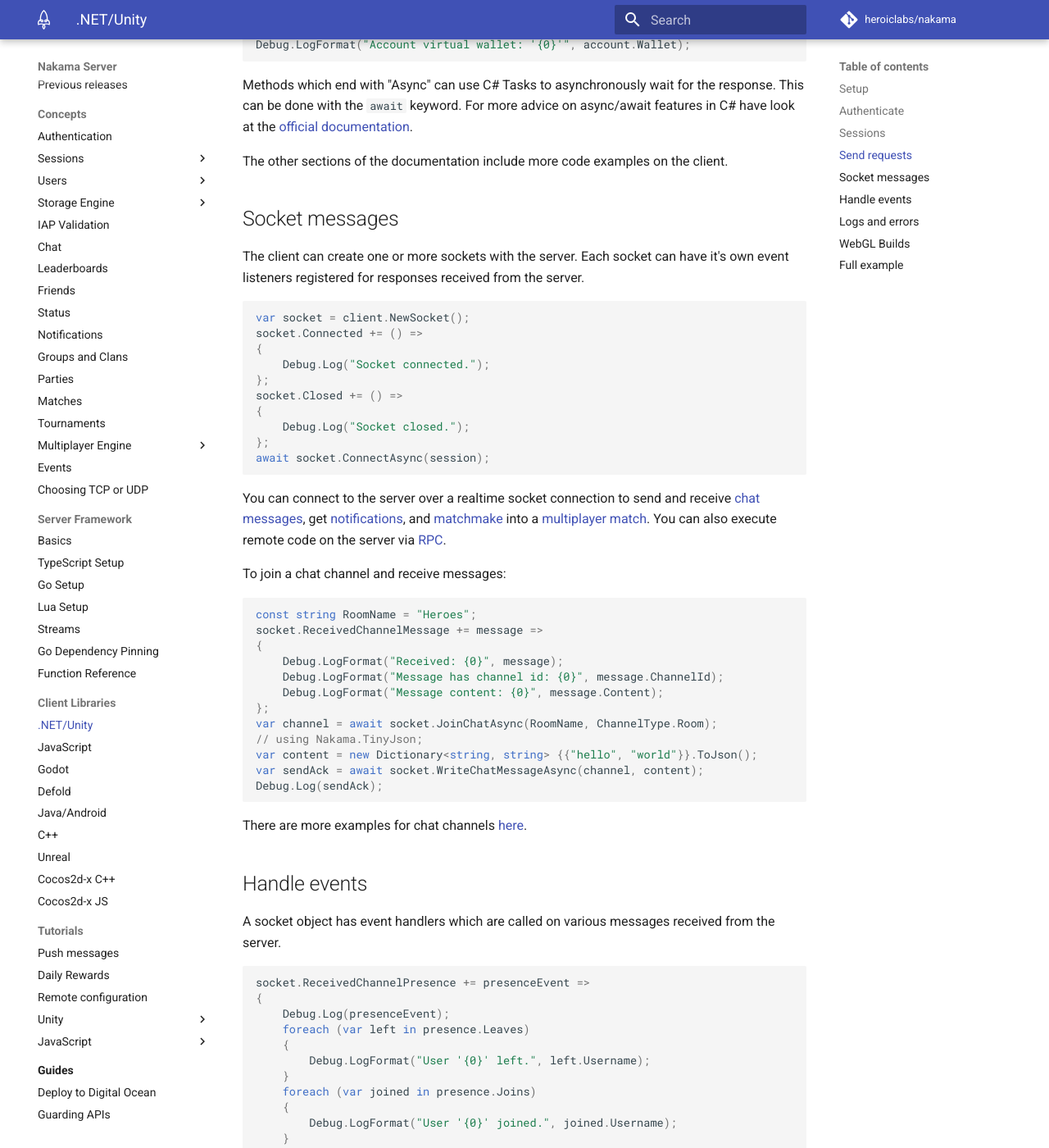
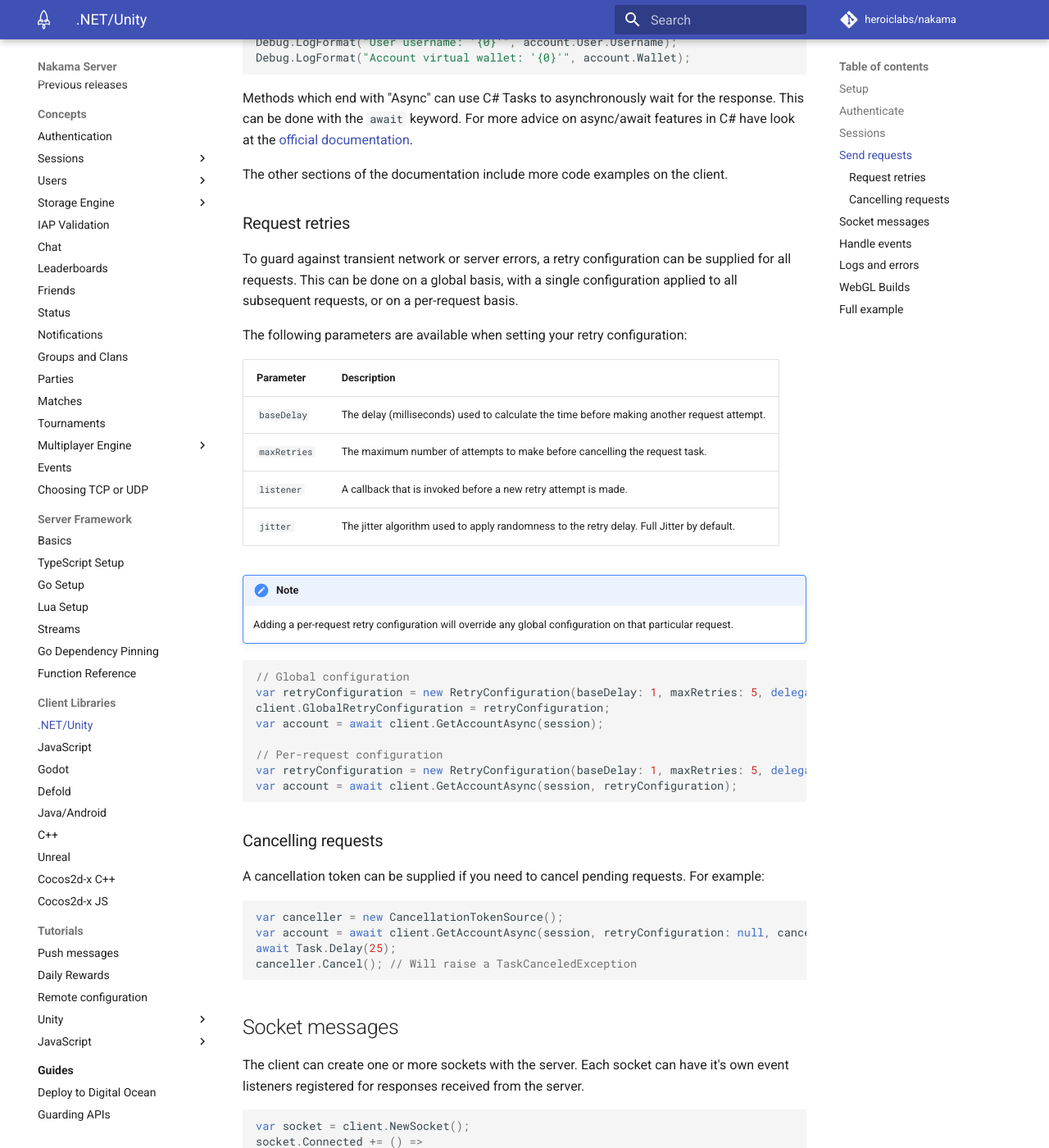
Before and after one commit to heroiclabs/nakama-docs, an MkDocs documentation site: the page built from docs/nakama/client-libraries/unity-client-guide.md, in a window 1280 px wide and 1400 px high, scrolled down 2440 px. Shown: the whole window at 82% size. Built offline with MkDocs 1.6.1 and Material for MkDocs 9.7.7, drawn with Linux system fonts in a browser that asks for light colours; comment, search, counter and statistics services are not loaded; some of the changed text lies outside the part shown.

Commit message:
Copy over retry and cancel requests updates

````diff
--- a/docs/nakama/client-libraries/unity-client-guide.md
+++ b/docs/nakama/client-libraries/unity-client-guide.md
@@ -94,9 +96,47 @@
 Debug.LogFormat("Account virtual wallet: '{0}'", account.Wallet);
 ```
 
-Methods which end with "Async" can use C# Tasks to asynchronously wait for the response. This can be done with the `await` keyword. For more advice on async/await features in C# have look at the <a href="https://docs.microsoft.com/en-us/dotnet/csharp/programming-guide/concepts/async/" target="\_blank">official documentation</a>.
+Methods which end with "Async" can use C# Tasks to asynchronously wait for the response. This can be done with the `await` keyword. For more advice on async/await features in C# have look at the [official documentation](https://docs.microsoft.com/en-us/dotnet/csharp/programming-guide/concepts/async/).
 
 The other sections of the documentation include more code examples on the client.
+
+### Request retries
+
+To guard against transient network or server errors, a retry configuration can be supplied for all requests. This can be done on a global basis, with a single configuration applied to all subsequent requests, or on a per-request basis.
+
+The following parameters are available when setting your retry configuration:
+
+| Parameter | Description
+| --------- | ---------- |
+| `baseDelay` | The delay (milliseconds) used to calculate the time before making another request attempt. |
+| `maxRetries` | The maximum number of attempts to make before cancelling the request task. |
+| `listener` | A callback that is invoked before a new retry attempt is made. |
+| `jitter` | The jitter algorithm used to apply randomness to the retry delay. Full Jitter by default. |
+
+!!! note Note
+    Adding a per-request retry configuration will override any global configuration on that particular request.
+
+```csharp
+// Global configuration
+var retryConfiguration = new RetryConfiguration(baseDelay: 1, maxRetries: 5, delegate { System.Console.Writeline("Retrying."); });
+client.GlobalRetryConfiguration = retryConfiguration;
+var account = await client.GetAccountAsync(session);
+
+// Per-request configuration
+var retryConfiguration = new RetryConfiguration(baseDelay: 1, maxRetries: 5, delegate { System.Console.Writeline("Retrying."); });
+var account = await client.GetAccountAsync(session, retryConfiguration);
+```
+
+### Cancelling requests
+
+A cancellation token can be supplied if you need to cancel pending requests. For example:
+
+```csharp
+var canceller = new CancellationTokenSource();
+var account = await client.GetAccountAsync(session, retryConfiguration: null, canceller);
+await Task.Delay(25);
+canceller.Cancel(); // Will raise a TaskCanceledException
+```
 
 ## Socket messages
 
````
Also changed, not shown: other parts of docs/nakama/client-libraries/unity-client-guide.md (+9 -7 lines).
